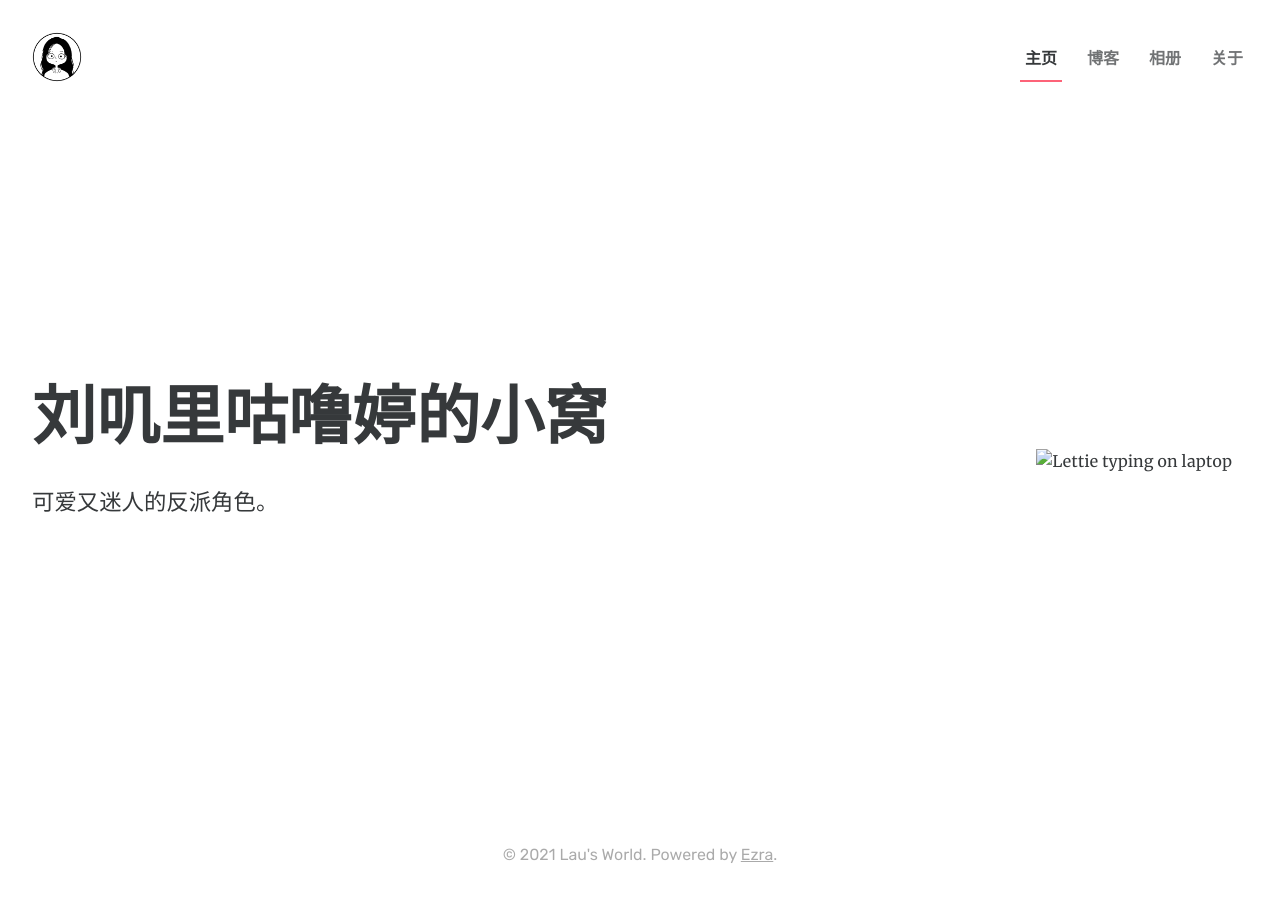
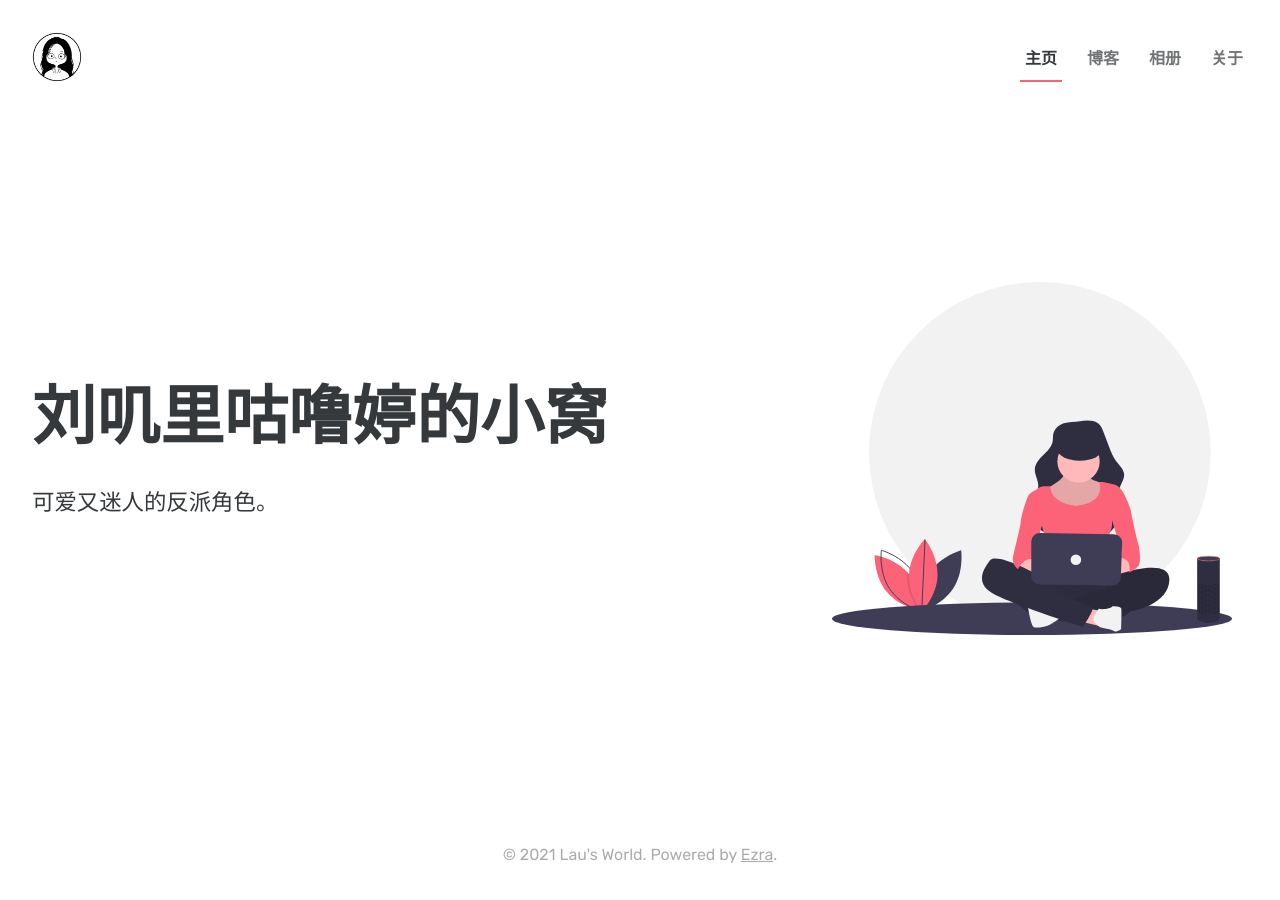
Before and after one commit to LettieLau/ljt, a Jekyll site: the page built from index.html, in a window 1280 px wide. Built offline with Jekyll 4.4.1, drawn with Linux system fonts in a browser that asks for light colours.

Commit message:
home page img

```diff
--- a/index.html
+++ b/index.html
@@ -9,6 +9,6 @@ layout: base
             <h1 class="svelte-1lllleo">{{ site.author }}的小窝</h1>
             <p class="svelte-1lllleo">可爱又迷人的反派角色。</p>
           </div>
-          <figure class="svelte-1lllleo"> <img alt="Lettie typing on laptop" class="svelte-1lllleo" src=".{{ site.url }}/assets/undraw-illustration.svg">
+          <figure class="svelte-1lllleo"> <img alt="Lettie typing on laptop" class="svelte-1lllleo" src="{{ site.url }}/assets/undraw-illustration.svg">
           </figure>
         </div>
```
